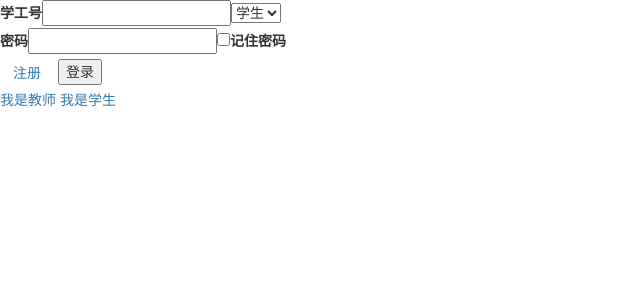
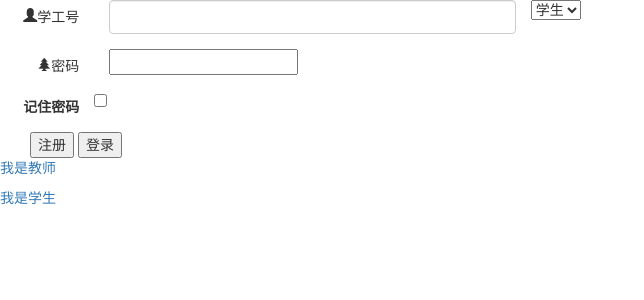
Before and after one commit to exam-of-three-people/exam_ol, a Flask app: page / in a window 1280 px wide. Shown: the top 300 px of that part, without its empty margins (0-644 px from the left). Run offline with Flask 2, Linux system fonts and the light colour scheme; the page is wider than the window, and the part outside it is not shown; some libraries are stand-ins or nearby versions.

```diff
--- a/templates/登录页面.html
+++ b/templates/登录页面.html
@@ -14,14 +14,17 @@
 {% for msg in get_flashed_messages() %}
     <p class="login-box-msg">{{ msg }}</p>
 {% endfor %}
-<form action="/login" method="post">
-    {{ form.id.label }}{{ form.id }}{{ form.role }}<br>
-    {{ form.password.label }}{{ form.csrf_token }}{{ form.password }}{{ form.remember_me }}{{ form.remember_me.label }}<br>
-    <a onclick="signUp()" class="btn btn-dark" >注册</a>
-    {{ form.login }}
+<form action="/login" method="post" class="form-horizontal">
+    <div class="form-group">{{ form.id.label(class_="col-sm-1 control-label glyphicon glyphicon glyphicon-user") }}<div class="col-sm-4">{{ form.id(class_="form-control") }}</div>{{ form.role }}</div>
+    <div class="form-group ">{{ form.password.label(class_="glyphicon glyphicon-tree-conifer col-sm-1 control-label ") }}<div class="col-sm-4">{{ form.csrf_token(class_="form-control") }}{{ form.password }}</div></div>
+    <div class="form-group">{{ form.remember_me }}{{ form.remember_me.label(class_="col-sm-1 control-label") }}</div>
+    <button onclick="signUp()" style="margin-left: 30px" >注册</button>
+    {{ form.login(type_="button") }}
 </form>
-<a href="/teacherRegister">我是教师</a>
+<div>
+<a href="/teacherRegister"><p class="text-left">我是教师</p></a>
 <a href="/studentRegister">我是学生</a>
+    </div>
 </body>
 {% endblock %}
 </html>
```
Also changed, not shown: templates/教师信息页面.html (+5 -5 lines).
